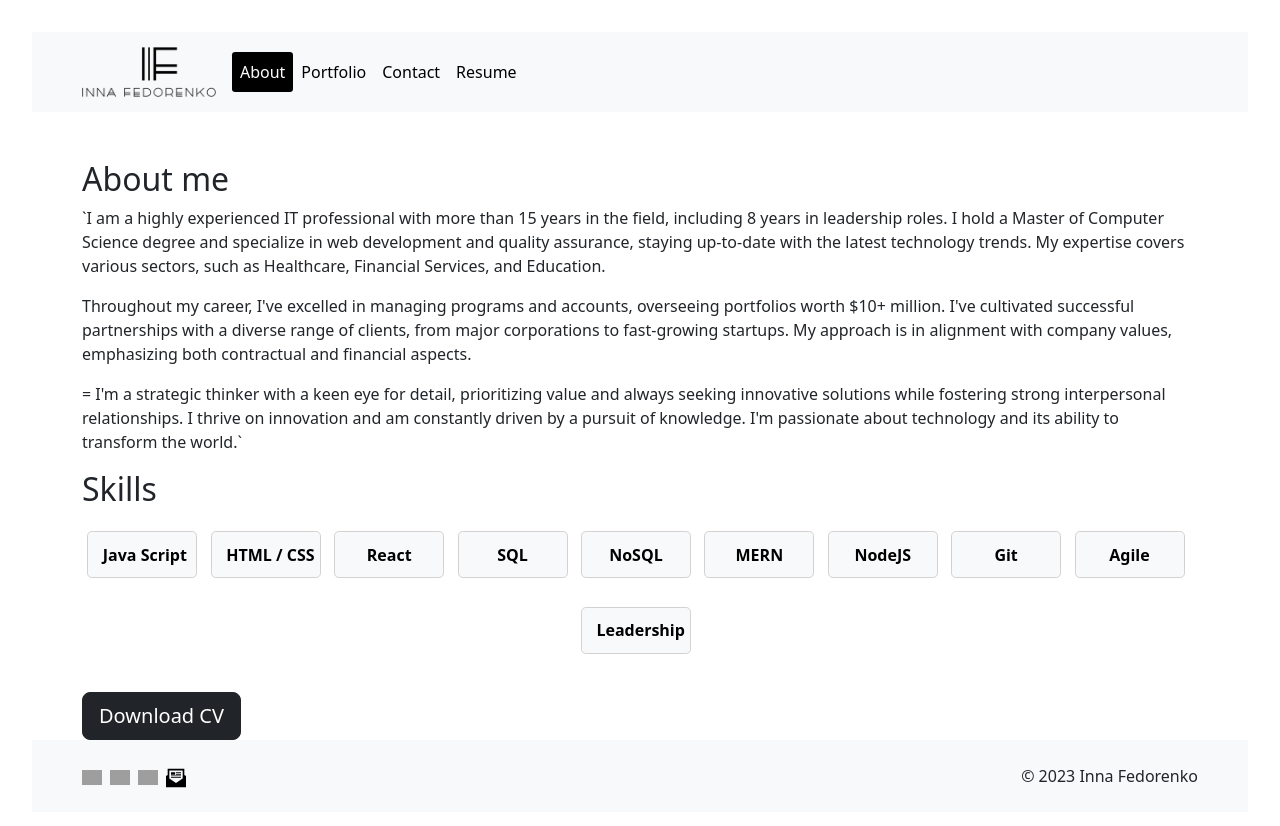
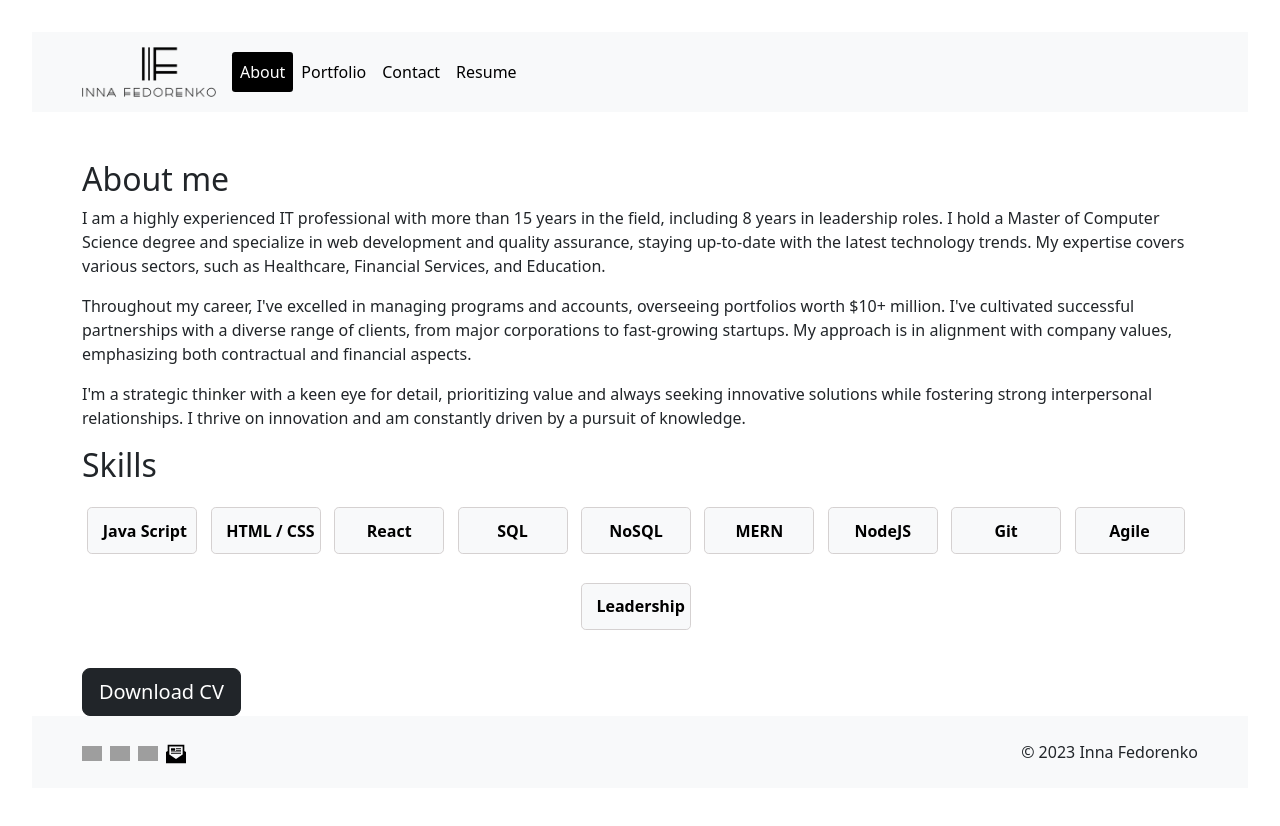
Before and after one commit to InnaFedorenko/if_portfolio_react, a React (Vite) app: page /resume in a window 1280 px wide. Shown: the top 826 px of the page. Built offline with nearby package versions, Linux system fonts and the light colour scheme; grey boxes are pictures that could not be loaded.

Commit message:
small fixes

```diff
--- a/src/components/Skills.jsx
+++ b/src/components/Skills.jsx
@@ -9,13 +9,13 @@ export default function Skills() {
     <div>
       <h2>About me</h2>
       <p className="text-gray-800 mb-8">
-       `I am a highly experienced IT professional with more than 15 years in the field, including 8 years in leadership roles. I hold a Master of Computer Science degree and specialize in web development and quality assurance, staying up-to-date with the latest technology trends. My expertise covers various sectors, such as Healthcare, Financial Services, and Education.
+      I am a highly experienced IT professional with more than 15 years in the field, including 8 years in leadership roles. I hold a Master of Computer Science degree and specialize in web development and quality assurance, staying up-to-date with the latest technology trends. My expertise covers various sectors, such as Healthcare, Financial Services, and Education.
       </p>
       <p className="text-gray-800 mb-8">
         Throughout my career, I've excelled in managing programs and accounts, overseeing portfolios worth $10+ million. I've cultivated successful partnerships with a diverse range of clients, from major corporations to fast-growing startups. My approach is in alignment with company values, emphasizing both contractual and financial aspects.
       </p>
-      <p className="text-gray-800 mb-8">=
-        I'm a strategic thinker with a keen eye for detail, prioritizing value and always seeking innovative solutions while fostering strong interpersonal relationships. I thrive on innovation and am constantly driven by a pursuit of knowledge. I'm passionate about technology and its ability to transform the world.`
+      <p className="text-gray-800 mb-8">
+        I'm a strategic thinker with a keen eye for detail, prioritizing value and always seeking innovative solutions while fostering strong interpersonal relationships. I thrive on innovation and am constantly driven by a pursuit of knowledge.
       </p>
       <h2>Skills</h2>
       <div className="mb-4 skills ">
```
